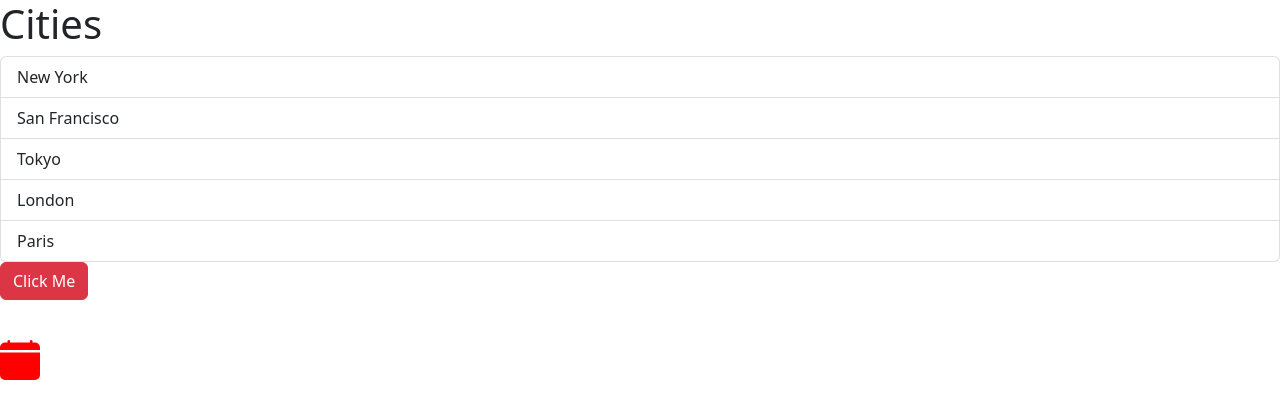
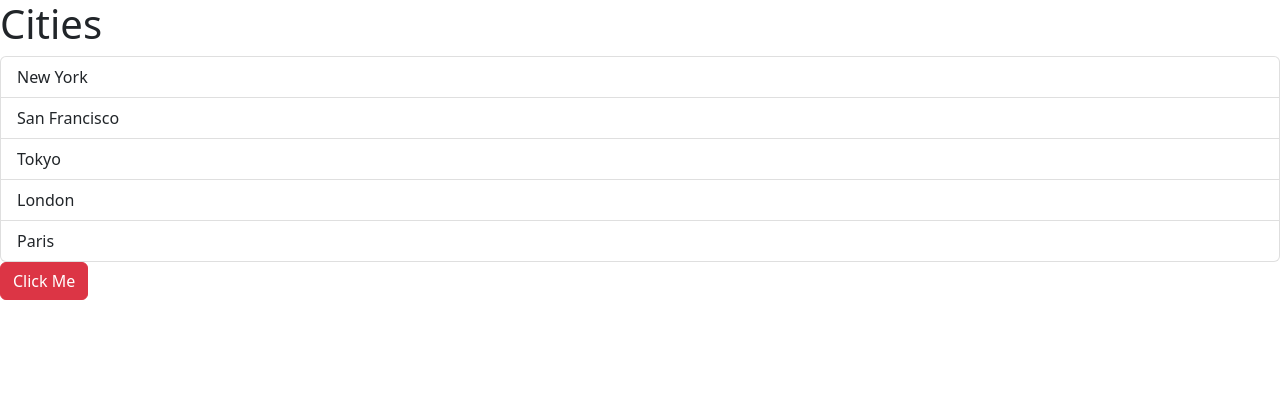
Before and after one commit to Ballarja/Game_Library_Site, a React (Vite) app in the folder Game_Library/: page / in a window 1280 px wide. Shown: the top 418 px of the page. Built offline with nearby package versions, Linux system fonts and the light colour scheme.

Commit message:
deleted calender icon

```diff
--- a/Game_Library/src/App.tsx
+++ b/Game_Library/src/App.tsx
@@ -1,7 +1,7 @@
 import ListGroup from "./Components/ListGroup";
 import Alert from "./Components/Alert";
 import Button from "./Components/Button";
-import { BsFillCalendarFill } from "react-icons/bs";
+
 import { useState } from "react";
 
 function App() {
@@ -28,7 +28,6 @@ function App() {
       <p>
         <br></br>
       </p>
-      <BsFillCalendarFill color="red" size={40} />
     </div>
   );
 }
```
